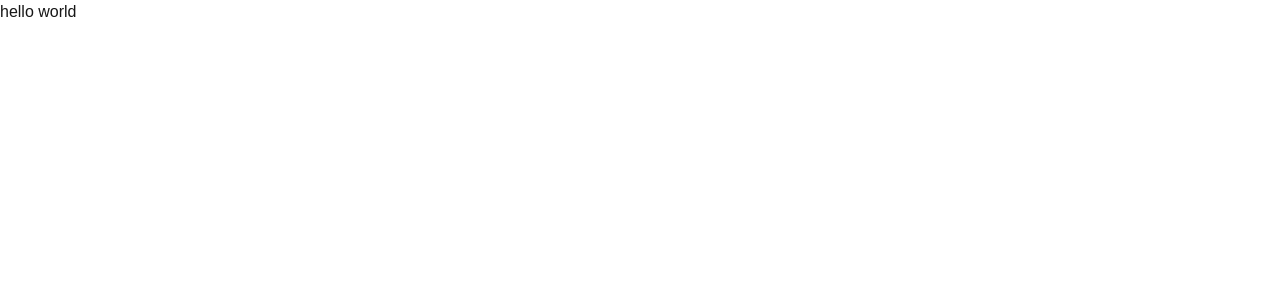
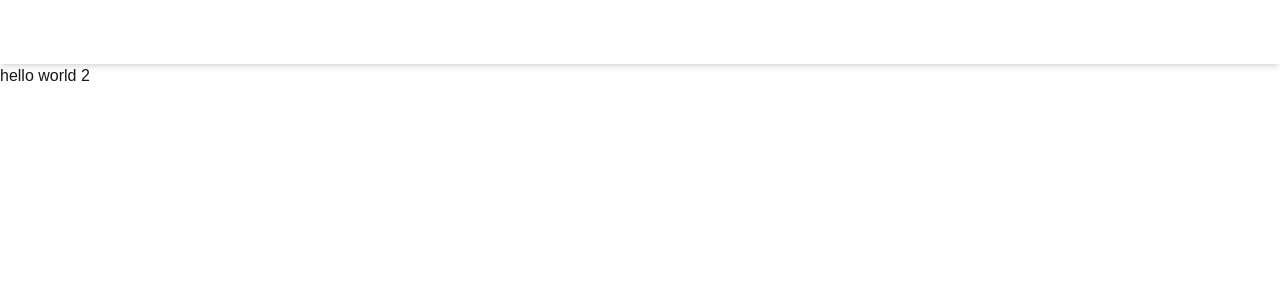
Before and after one commit to tranconcoder/antoree-intern-document-management-system, a Next.js app in the folder nextjs/: page / in a window 1280 px wide. Shown: the top 300 px of the page. Built offline with nearby package versions, Linux system fonts and the light colour scheme.

Commit message:
build: create navbar component

```diff
--- a/nextjs/package.json
+++ b/nextjs/package.json
@@ -19,6 +19,7 @@
     "next": "15.5.0",
     "react": "19.1.0",
     "react-dom": "19.1.0",
+    "react-icons": "^5.5.0",
     "react-redux": "^9.2.0",
     "redux-persist": "^6.0.0",
     "redux-thunk": "^3.1.0",
--- /dev/null
+++ b/nextjs/src/app/(home)/layout.tsx
@@ -0,0 +1,15 @@
+import NavBar from "@/components/layout/NavBar";
+import React from "react";
+
+export default function HomeLayout({
+  children,
+}: {
+  children: React.ReactNode;
+}) {
+  return (
+    <div>
+      <NavBar />
+      {children}
+    </div>
+  );
+}
--- a/nextjs/src/app/page.tsx
+++ b/nextjs/src/app/(home)/page.tsx
@@ -1,3 +1,3 @@
 export default function Home() {
-  return <div>hello world</div>;
+  return <div>hello world 2</div>;
 }
--- a/nextjs/src/app/layout.tsx
+++ b/nextjs/src/app/layout.tsx
@@ -25,7 +25,9 @@ export default function RootLayout({
 }>) {
   return (
     <html lang="en">
-      <body className={`${geistSans.variable} ${geistMono.variable} antialiased`}>
+      <body
+        className={`${geistSans.variable} ${geistMono.variable} antialiased`}
+      >
         <Providers>{children}</Providers>
       </body>
     </html>
--- /dev/null
+++ b/nextjs/src/components/layout/NavBar.tsx
@@ -0,0 +1,37 @@
+import { FaCircleUser } from "react-icons/fa6";
+import { HiHome, HiUser } from "react-icons/hi";
+import { IoDocumentText } from "react-icons/io5";
+
+export default function NavBar() {
+  const navList = [
+    {
+      title: "Trang chủ",
+      href: "/",
+      icon: <HiHome />,
+    },
+    {
+      title: "Tài liệu",
+      href: "/documents",
+      icon: <IoDocumentText />,
+    },
+    {
+      title: "Hồ sơ",
+      href: "/profile",
+      icon: <FaCircleUser />,
+    },
+  ];
+
+  return (
+    <div className="w-full h-16 bg-white shadow-md">
+      {/* Nav */}
+      <nav>
+        <ul className="">
+
+        </ul>
+      </nav>
+
+      {/* Profile box */}
+      <div className=""></div>
+    </div>
+  );
+}
```
Also changed, not shown: 1 other file (tests, documents, lock files or other folders).
